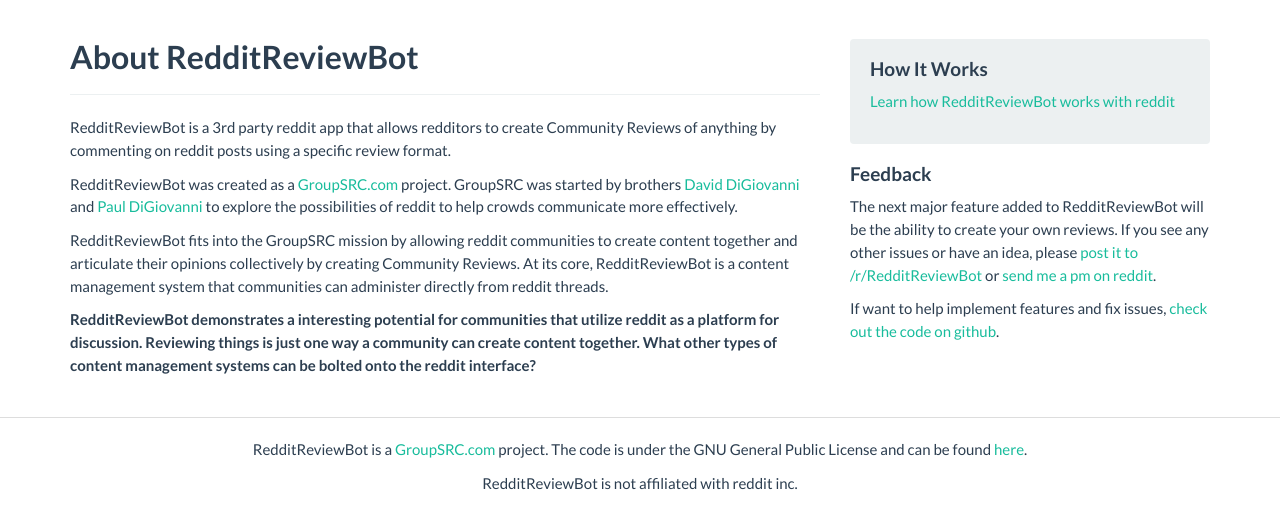
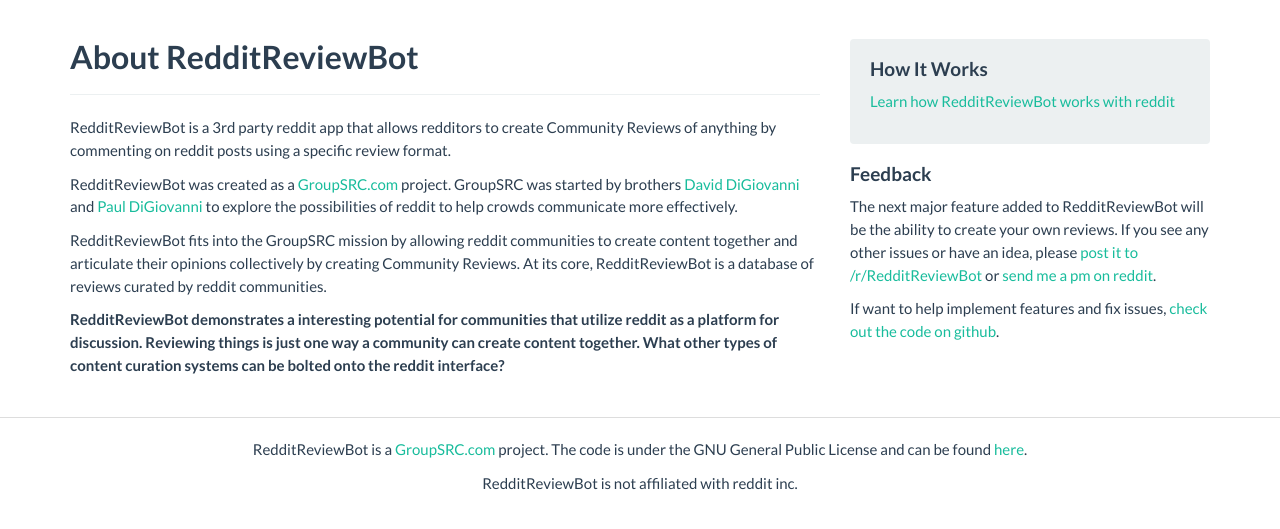
Before and after one commit to davedg629/RedditRatings, a Flask app: page /about/ in a window 1280 px wide. Shown: the part 61-590 px from the top of the page. Run offline with Flask 2, Linux system fonts and the light colour scheme; parts of the project's set-up code (start-up, migrations or seed data) failed here and were passed over; some libraries are stand-ins or nearby versions.

Commit message:
Copy changes, default sort Community Reviews by date in admin

```diff
--- a/app/admin_views.py
+++ b/app/admin_views.py
@@ -52,6 +52,7 @@ class CommunityReviewView(AdminModelView):
         'last_crawl'
     ]
     list_template = 'admin/community_review_list.html'
+    column_default_sort = ('date_posted', True)
 
     @expose('/new/', methods=('GET', 'POST'))
     def create_view(self):
--- a/app/templates/about.html
+++ b/app/templates/about.html
@@ -8,9 +8,9 @@
 
         <p>RedditReviewBot was created as a <a href="http://groupsrc.com" target="_blank">GroupSRC.com</a> project. GroupSRC was started by brothers <a href="http://twitter.com/daviddigiovanni" target="_blank">David DiGiovanni</a> and <a href="http://twitter.com/pauliedigi" target="_blank">Paul DiGiovanni</a> to explore the possibilities of reddit to help crowds communicate more effectively.</p>
 
-        <p>RedditReviewBot fits into the GroupSRC mission by allowing reddit communities to create content together and articulate their opinions collectively by creating Community Reviews. At its core, RedditReviewBot is a content management system that communities can administer directly from reddit threads.</a>
+        <p>RedditReviewBot fits into the GroupSRC mission by allowing reddit communities to create content together and articulate their opinions collectively by creating Community Reviews. At its core, RedditReviewBot is a database of reviews curated by reddit communities.</a>
 
-        <p><strong>RedditReviewBot demonstrates a interesting potential for communities that utilize reddit as a platform for discussion. Reviewing things is just one way a community can create content together. What other types of content management systems can be bolted onto the reddit interface?</strong></p>
+        <p><strong>RedditReviewBot demonstrates a interesting potential for communities that utilize reddit as a platform for discussion. Reviewing things is just one way a community can create content together. What other types of content curation systems can be bolted onto the reddit interface?</strong></p>
 
 {% endblock %}
 
--- a/app/templates/how_it_works.html
+++ b/app/templates/how_it_works.html
@@ -37,6 +37,6 @@
 
         <p><strong>If you have any questions or ideas, <a href="http://www.reddit.com/message/compose/?to=redditreviewbot" target="_blank">send me a PM</a> or a <a href="http://twitter.com/redditreviewbot" target="_blank">tweet</a>.</strong></p>
 
-        <p><strong><a href="{{ url_for('about') }}">Click here to learn more about RedditReviewBot and why I created it.</a></strong></p>
+        <p><strong><a href="{{ url_for('about') }}">Click here to learn more about RedditReviewBot and why we created it.</a></strong></p>
 
 {% endblock %}
--- a/app/views.py
+++ b/app/views.py
@@ -96,7 +96,6 @@ def logout():
 def index():
     community_reviews = db.session.query(CommunityReview)\
         .order_by(CommunityReview.date_posted.desc())\
-        .limit(10)\
         .all()
     return render_template(
         'index.html',
```
